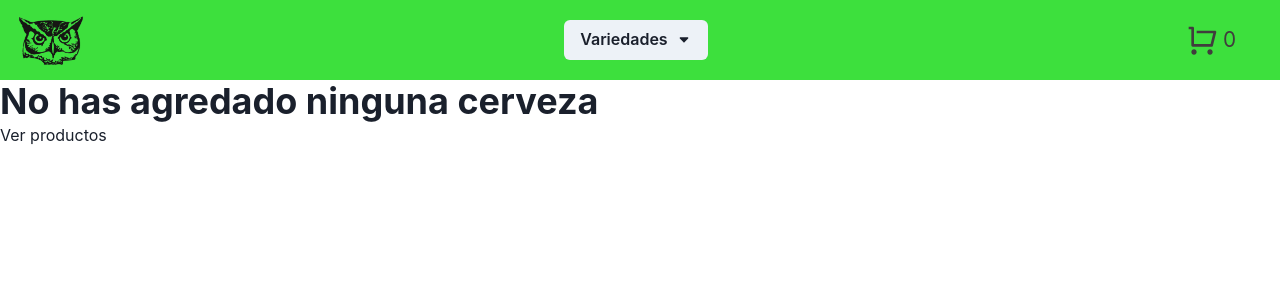
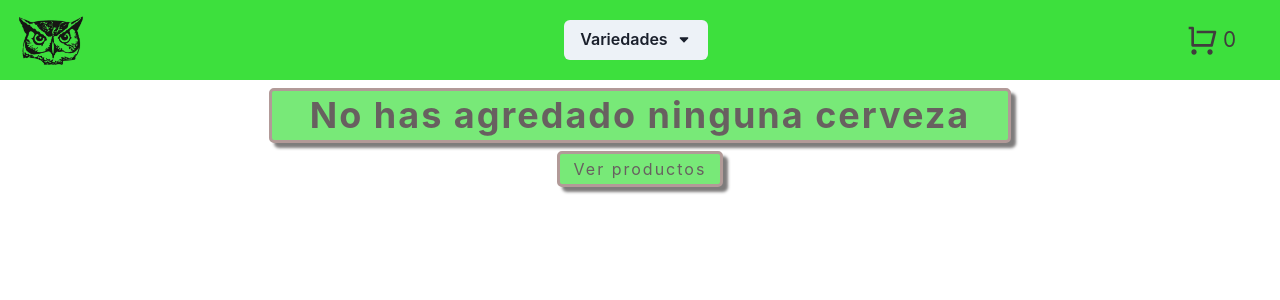
Before and after one commit to Gaston1509/React_segundaEntrega, a React (Vite) app: page /cart in a window 1280 px wide. Shown: the top 300 px of the page. Built offline with nearby package versions, Linux system fonts and the light colour scheme.

Commit message:
finalizado hasta context y tecnicas de rendering, memo

```diff
--- a/src/components/cart/Cart.jsx
+++ b/src/components/cart/Cart.jsx
@@ -1,5 +1,5 @@
-import React, { useContext } from 'react'
-import CartContext from '../../context/CartContext'
+import React, { useContext } from "react";
+import CartContext from "../../context/CartContext";
 import {
   Table,
   Thead,
@@ -12,31 +12,33 @@ import {
   TableContainer,
   Button,
   Heading,
-  } from '@chakra-ui/react'
+  Box,
+} from "@chakra-ui/react";
 import { RiDeleteBin6Line } from "react-icons/ri";
-import { Link } from 'react-router-dom';
-
+import { Link } from "react-router-dom";
+import "./cart.css";
 
 const Cart = () => {
-    const { cart, getTotal, clearCart, removeItem } = useContext(CartContext)
+  const { cart, getTotal, clearCart, removeItem } = useContext(CartContext);
 
   console.log('cart', cart);
 
-    if(cart.length === 0){
-        return(
+  if (cart.length === 0) {
+    return (
       <>
-            <Heading>No has agredado ninguna cerveza</Heading>
-            <Link to={'/'}>Ver productos</Link>
+        <Heading className="tituloVacio">
+          No has agredado ninguna cerveza
+        </Heading>
+        <Link to={"/"} className="tituloVacio2">
+          Ver productos
+        </Link>
       </>
-        )
-    }else{
-
-
-
+    );
+  } else {
     return (
       <div>
         <TableContainer>
-  <Table variant='striped' colorScheme='teal'>
+          <Table variant="striped" colorScheme="teal">
             <Thead>
               <Tr>
                 <Th>Variedad</Th>
@@ -47,32 +49,33 @@ const Cart = () => {
               </Tr>
             </Thead>
             <Tbody>
-
-        {
-            cart.map((producto) => (
-
+              {cart.map((producto) => (
                 <Tr key={producto.id}>
                   <Td>{producto.nombre}</Td>
                   <Td>U-{producto.quantity}</Td>
                   <Td>$ {producto.precio}</Td>
                   <Td>$ {producto.precio * producto.quantity}</Td>
-            <Td><Button onClick={() => removeItem(producto.id)}><RiDeleteBin6Line /></Button></Td>
+                  <Td>
+                    <Button onClick={() => removeItem(producto.id)}>
+                      <RiDeleteBin6Line />
+                    </Button>
+                  </Td>
                 </Tr>
-        ))
-        }
+              ))}
             </Tbody>
             <Tfoot>
               <Tr>
                 <Th></Th>
                 <Th>Total de la compra: $ {getTotal()}</Th>
-        <Th><Button onClick={clearCart}>Vaciar Carrito</Button></Th>
+                <Th>
+                  <Button onClick={clearCart}>Vaciar Carrito</Button>
+                </Th>
               </Tr>
             </Tfoot>
           </Table>
         </TableContainer>
-
       </div>
-  )
+    );
   }
-}
-export default Cart
+};
+export default Cart;
--- /dev/null
+++ b/src/components/cart/cart.css
@@ -0,0 +1,34 @@
+.tituloVacio{
+    display: flex;
+    justify-content: center;
+    background-color: #78e978;
+    color: #686060;
+    margin-top: 1rem;
+    letter-spacing: 2px;
+    border: 3px solid #b29a98;
+    border-radius: 5px;
+    box-shadow: 5px 5px 3px 0px rgba(83, 80, 80, 0.75);
+    width: 58%;
+    margin: 0 auto;
+    margin-top: 0.5rem;
+    border-radius: 5px;
+    padding-top: 3px;
+    padding-bottom: 3px;
+}
+
+.tituloVacio2{
+    display: flex;
+    justify-content: center;
+    background-color: #78e978;
+    color: #686060;
+    letter-spacing: 2px;
+    border: 3px solid #b29a98;
+    border-radius: 5px;
+    box-shadow: 5px 5px 3px 0px rgba(83, 80, 80, 0.75);
+    width: 13%;
+    margin: 0 auto;
+    margin-top: 0.5rem;
+    border-radius: 5px;
+    padding-top: 3px;
+    padding-bottom: 3px;
+}
--- a/src/components/itemDetail/ItemDetail.jsx
+++ b/src/components/itemDetail/ItemDetail.jsx
@@ -38,7 +38,7 @@ const ItemDetail = ({
       precio
     }
     addItem(item, quantity)
-    console.log(`Agregaste ${quantity} productos`);
+    // console.log(`Agregaste ${quantity} productos`);
     setCantidad(quantity);
   };
 
--- a/src/components/itemDetailContainer/ItemDetailContainer.jsx
+++ b/src/components/itemDetailContainer/ItemDetailContainer.jsx
@@ -16,7 +16,7 @@ const ItemDetailContainer = () => {
       .finally(() => setLoading(false));
   }, []);
 
-  console.log(product);
+  // console.log(product);
 
   return (
     <div className="Spinner">
--- a/src/components/itemList/ItemList.jsx
+++ b/src/components/itemList/ItemList.jsx
@@ -2,7 +2,7 @@ import React from "react";
 import Item from "../item/Item";
 
 const ItemList = ({ productos }) => {
-  console.log(productos);
+  // console.log(productos);
   return (
     <div>
       {productos.map((prod) => (
--- a/src/components/itemListContainer/ItemListContainer.jsx
+++ b/src/components/itemListContainer/ItemListContainer.jsx
@@ -22,7 +22,7 @@ const ItemListContainer = ({ title }) => {
       .finally(() => setLoading(false));
   }, [categoryId]);
 
-  console.log(productos);
+  // console.log(productos);
 
   return (
     <div>
--- a/src/components/itemListContainer/itemListContainer.css
+++ b/src/components/itemListContainer/itemListContainer.css
@@ -11,7 +11,7 @@
     border: 3px solid #b29a98;
     border-radius: 5px;
     box-shadow: 5px 5px 3px 0px rgba(83, 80, 80, 0.75);
-    background-color: rgb(120, 233, 120);
+    background-color: #78e978;
 
 }
 .Spinner{
--- a/src/components/itenCount/ItemCount.jsx
+++ b/src/components/itenCount/ItemCount.jsx
@@ -5,7 +5,7 @@ import "./itemCount.css";
 
 const ItemCount = ({ stock, initialValue, onAdd }) => {
   const { count, incrementar, decrementar } = useCounter(stock, initialValue);
-  console.log(count);
+  // console.log(count);
 
   return (
     <div className="contadores">
--- a/src/context/CartContext.jsx
+++ b/src/context/CartContext.jsx
@@ -3,60 +3,60 @@ import { createContext } from "react";
 import { getProducts } from "../data/asyncMock";
 import Item from "../components/item/Item";
 
-const Context = createContext()
+const Context = createContext();
 
 export const CartContextProvider = ({ children }) => {
-    const [ cart, setCart ] = useState ([])
+  const [cart, setCart] = useState([]);
 
   const addItem = (productToAdd, quantity) => {
-
-        const newProduct ={
+    const newProduct = {
       ...productToAdd,
       quantity,
+    };
+    if (isInCart(newProduct.id)) {
+      const actualizarCantidad = cart.map((producto) => {
+        if (producto.id === newProduct.id) {
+          return {
+            ...producto,
+            quantity: producto.quantity + newProduct.quantity,
+          };
         }
-        if(isInCart(newProduct.id )){
-            const actualizarCantidad = cart.map((producto) => {
-                if(producto.id === newProduct.id ){
-                    return{...producto, quantity: producto.quantity + newProduct.quantity}
+        return producto;
+      });
+      setCart(actualizarCantidad);
+    } else {
+      setCart([...cart, newProduct]);
     }
-                return producto
-            })
-            setCart(actualizarCantidad)
-        }else{
-        setCart([...cart, newProduct])
-             }
-    }
+  };
   const isInCart = (id) => {
-        return cart.some((producto) => producto.id === id)
-    }
+    return cart.some((producto) => producto.id === id);
+  };
 
   // suma de los totales de los valores de los productos, inicia en 0
 
   const getTotal = () => {
-
-        return cart.reduce((acc, item) => acc + item.precio * item.quantity, 0 )
-    }
+    return cart.reduce((acc, item) => acc + item.precio * item.quantity, 0);
+  };
 
   // suma la cantidad de productos, inicia en 0
   const getQuantity = () => {
-        return cart.reduce((acc, item) => acc + item.quantity, 0)
-    }
+    return cart.reduce((acc, item) => acc + item.quantity, 0);
+  };
 
   // vaciar carrito
   const clearCart = () => {
-        setCart([])
-    }
+    setCart([]);
+  };
 
   const removeItem = (id) => {
-        const carritoActualizado = cart.filter((el) => el.id !== id)
-        setCart ([...carritoActualizado])
-
-    }
+    const carritoActualizado = cart.filter((el) => el.id !== id);
+    setCart([...carritoActualizado]);
+  };
 
   // console.log(getTotal());
   // console.log(getQuantity());
   // console.log(cart);
-    return(
+  return (
     <Context.Provider
       value={{
         cart,
@@ -70,7 +70,7 @@ export const CartContextProvider = ({ children }) => {
     >
       {children}
     </Context.Provider>
-    )
-}
+  );
+};
 
-export default Context
+export default Context;
```
Lines whose indentation alone changed are shown as unchanged.
